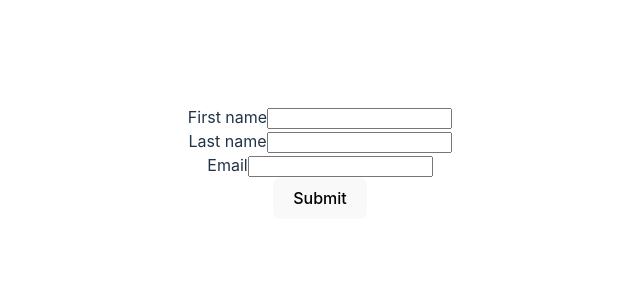
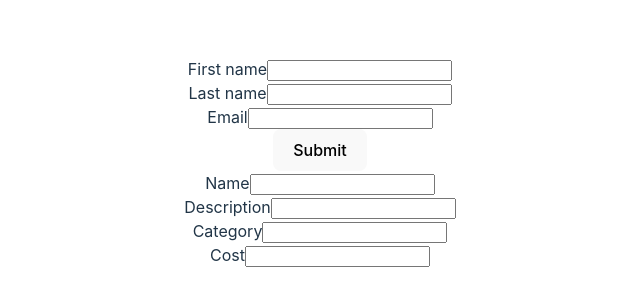
Before and after one commit to superapplejuice/automatic-guacamole, a React (Vite) app: page / in a window 1280 px wide. Shown: the part 238-544 px from the top of the page, without its empty margins (320-960 px from the left). Built offline with nearby package versions, Linux system fonts and the light colour scheme.

Commit message:
[refactor] import ItemForm component

```diff
--- a/src/App.tsx
+++ b/src/App.tsx
@@ -1,11 +1,13 @@
 import './App.css';
 
 import UserForm from './components/form/user';
+import ItemForm from './components/form/item';
 
 function App() {
   return (
     <>
       <UserForm/>
+      <ItemForm/>
     </>
   );
 }
```
